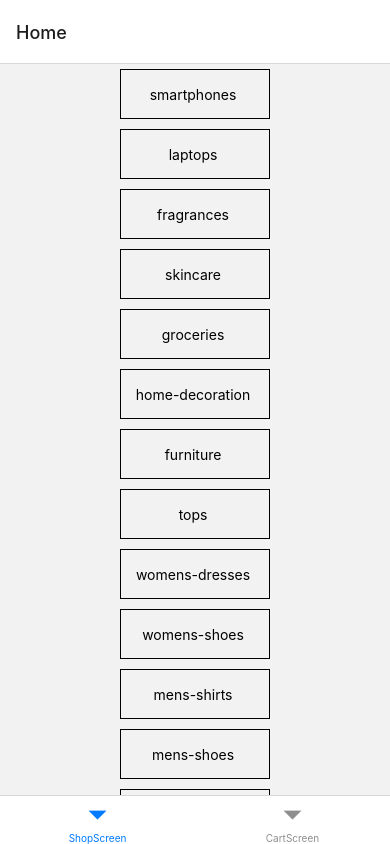
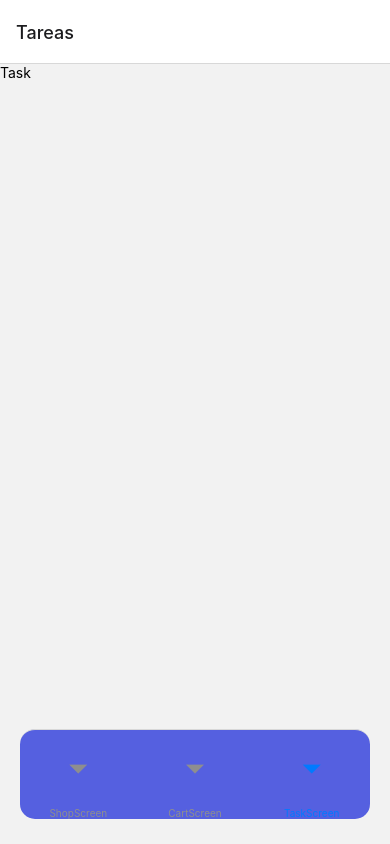
Before and after one commit to ManuelForneri/React-nativ, a React Native app: screen /TaskScreen in a window 390 px wide. Built offline with nearby package versions, Linux system fonts and the light colour scheme.

Commit message:
Se actualizaron los componentes

```diff
--- a/App.jsx
+++ b/App.jsx
@@ -1,6 +1,6 @@
 import { StatusBar, StyleSheet } from "react-native";
 import { useFonts } from "expo-font";
-import Navigator from "./src/Navigation/Navigator";
+import TabNavigator from "./src/Navigation/TabNavigator";
 
 const App = () => {
   const [fontLoaded] = useFonts({
@@ -12,7 +12,7 @@ const App = () => {
   return (
     <>
       <StatusBar />
-      <Navigator />
+      <TabNavigator />
     </>
   );
 };
--- /dev/null
+++ b/src/Global/colors.jsx
@@ -0,0 +1,7 @@
+export const colors = {
+  primary: "#7855E0",
+  secondary: "#5560E0",
+  complementary: "#A655E0",
+  pink: "#D355E0",
+  lightblue: "#558CE0",
+};
--- a/src/Navigation/Navigator.jsx
+++ /dev/null
@@ -1,19 +0,0 @@
-import { NavigationContainer } from "@react-navigation/native";
-import ShopStack from "./ShopStack";
-import CartStack from "./CartStack";
-import { createBottomTabNavigator } from "@react-navigation/bottom-tabs";
-
-const Tab = createBottomTabNavigator();
-
-const Navigator = () => {
-  return (
-    <NavigationContainer>
-      <Tab.Navigator screenOptions={{ headerShown: false }}>
-        <Tab.Screen name="ShopScreen" component={ShopStack} />
-        <Tab.Screen name="CartScreen" component={CartStack} />
-      </Tab.Navigator>
-    </NavigationContainer>
-  );
-};
-
-export default Navigator;
--- /dev/null
+++ b/src/Navigation/TabNavigator.jsx
@@ -0,0 +1,36 @@
+import { NavigationContainer } from "@react-navigation/native";
+import { createBottomTabNavigator } from "@react-navigation/bottom-tabs";
+import ShopStack from "./ShopStack";
+import CartStack from "./CartStack";
+import TaskStack from "./TaskStack";
+import { StyleSheet } from "react-native";
+import { colors } from "../Global/colors";
+
+const Tab = createBottomTabNavigator();
+
+const TabNavigator = () => {
+  return (
+    <NavigationContainer>
+      <Tab.Navigator
+        screenOptions={{ headerShown: false, tabBarStyle: styles.tabBar }}
+      >
+        <Tab.Screen name="ShopScreen" component={ShopStack} />
+        <Tab.Screen name="CartScreen" component={CartStack} />
+        <Tab.Screen name="TaskScreen" component={TaskStack} />
+      </Tab.Navigator>
+    </NavigationContainer>
+  );
+};
+const styles = StyleSheet.create({
+  tabBar: {
+    backgroundColor: colors.secondary,
+    elevation: 4,
+    position: "absolute",
+    bottom: 25,
+    left: 20,
+    right: 20,
+    borderRadius: 15,
+    height: 90,
+  },
+});
+export default TabNavigator;
--- /dev/null
+++ b/src/Navigation/TaskStack.jsx
@@ -0,0 +1,14 @@
+import { createNativeStackNavigator } from "@react-navigation/native-stack";
+import Task from "../Screens/Task";
+
+const Stack = createNativeStackNavigator();
+
+const TaskStack = () => {
+  return (
+    <Stack.Navigator>
+      <Stack.Screen name="Tareas" component={Task} />
+    </Stack.Navigator>
+  );
+};
+
+export default TaskStack;
--- a/src/Screens/ItemDetail.jsx
+++ b/src/Screens/ItemDetail.jsx
@@ -1,6 +1,5 @@
+import React, { useEffect, useState } from "react";
 import { Image, Pressable, StyleSheet, Text, View } from "react-native";
-import React, { useEffect, useState } from "react";
-import AppHeader from "../Components/AppHeader";
 import allProduct from "../Data/products.json";
 
 const ItemDetail = ({ route }) => {
--- /dev/null
+++ b/src/Screens/Task.jsx
@@ -0,0 +1,14 @@
+import { StyleSheet, Text, View } from "react-native";
+import React from "react";
+
+const Task = () => {
+  return (
+    <View>
+      <Text>Task</Text>
+    </View>
+  );
+};
+
+export default Task;
+
+const styles = StyleSheet.create({});
```
